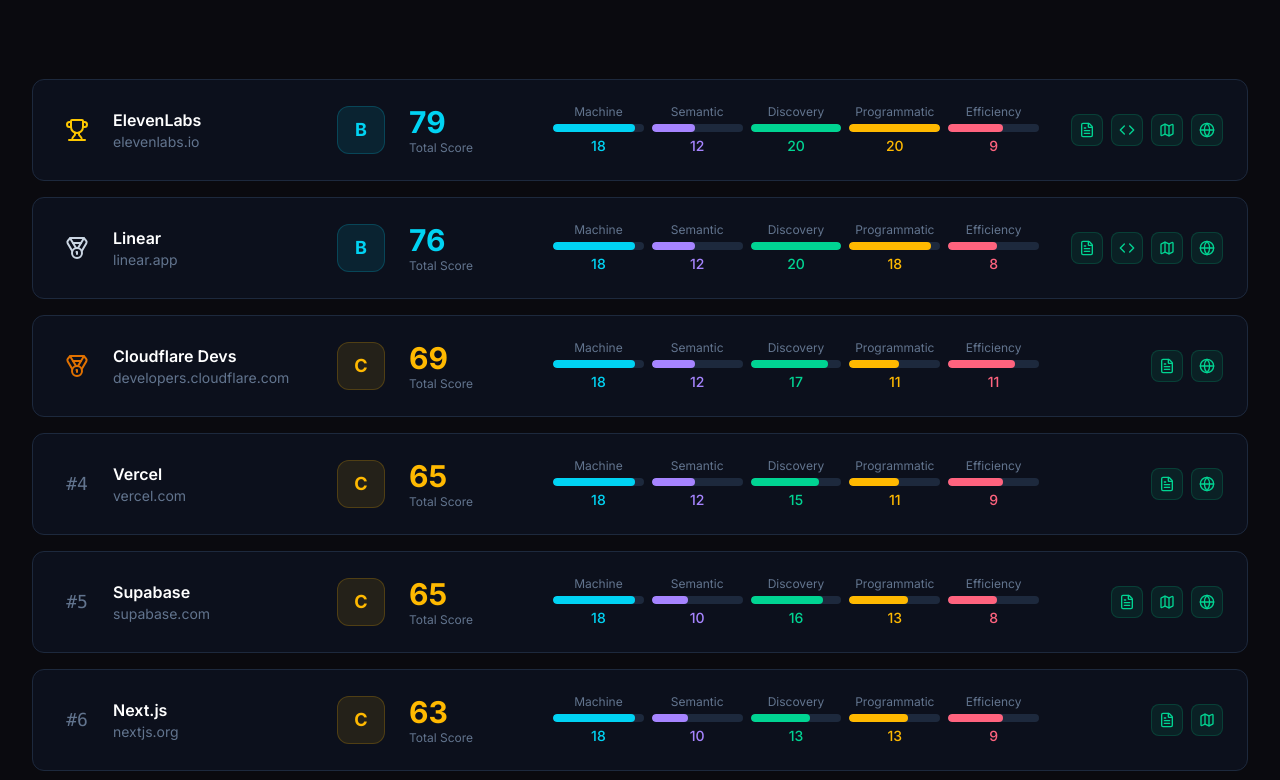
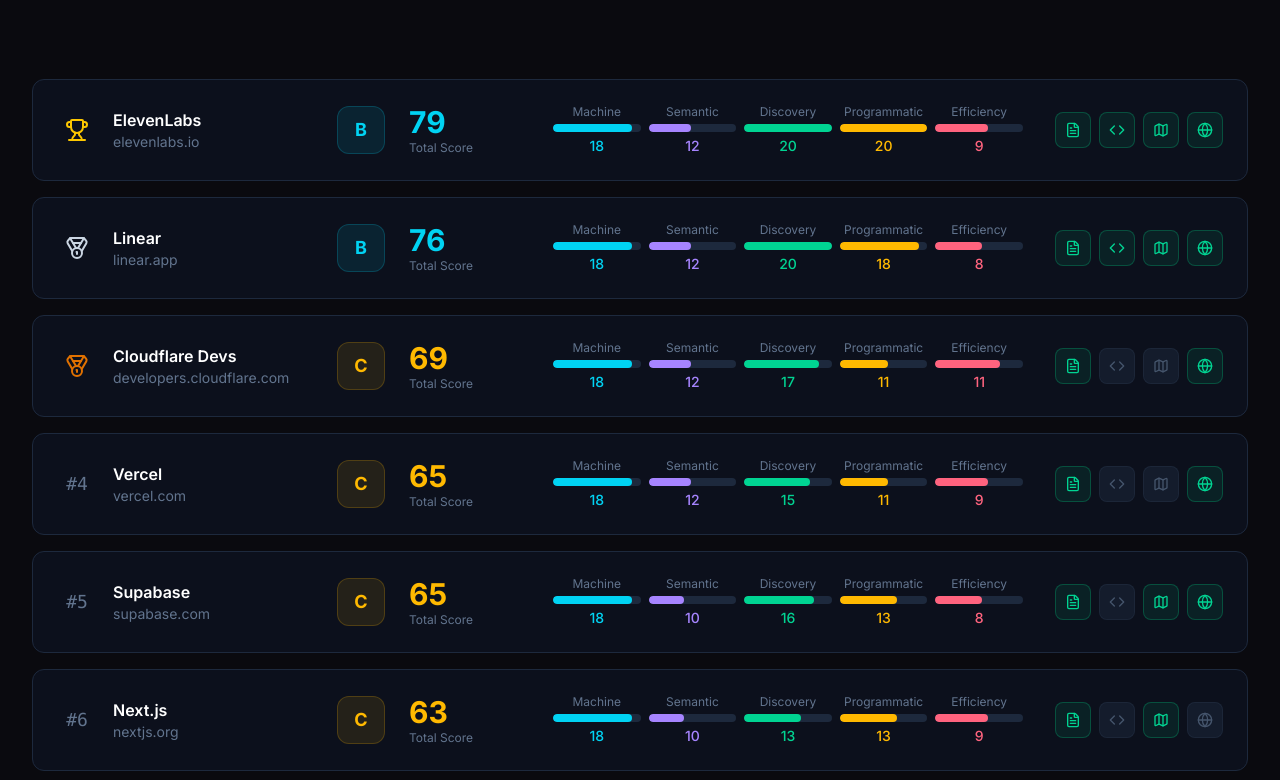
Before and after one commit to claw-constellation/ai-findability-audit, a Next.js app in the folder mvp/my-app/: page /leaderboard in a window 1280 px wide. Shown: the part 620-1400 px from the top of the page. Built offline with nearby package versions, Linux system fonts and the light colour scheme.

Commit message:
fix: Show all 4 feature icons on leaderboard with visual distinction (green=has, gray=missing)

```diff
--- a/mvp/my-app/app/leaderboard/page.tsx
+++ b/mvp/my-app/app/leaderboard/page.tsx
@@ -337,27 +337,51 @@
                 </div>
 
                 {/* Far Right: Key Features */}
-                <div className="flex items-center gap-2 lg:w-40 shrink-0 justify-end">
-                  {site.hasLLMsTxt && (
-                    <span className="inline-flex items-center justify-center w-8 h-8 rounded-lg bg-emerald-500/10 border border-emerald-500/20" title="Has llms.txt">
-                      <FileText className="w-4 h-4 text-emerald-400" />
-                    </span>
-                  )}
-                  {site.hasOpenAPI && (
-                    <span className="inline-flex items-center justify-center w-8 h-8 rounded-lg bg-emerald-500/10 border border-emerald-500/20" title="Has OpenAPI">
-                      <Code className="w-4 h-4 text-emerald-400" />
-                    </span>
-                  )}
-                  {site.hasSitemap && (
-                    <span className="inline-flex items-center justify-center w-8 h-8 rounded-lg bg-emerald-500/10 border border-emerald-500/20" title="Has Sitemap">
-                      <Map className="w-4 h-4 text-emerald-400" />
-                    </span>
-                  )}
-                  {site.hasRobots && (
-                    <span className="inline-flex items-center justify-center w-8 h-8 rounded-lg bg-emerald-500/10 border border-emerald-500/20" title="Has Robots.txt">
-                      <Globe className="w-4 h-4 text-emerald-400" />
-                    </span>
-                  )}
+                <div className="flex items-center gap-2 lg:w-44 shrink-0 justify-end">
+                  {/* llms.txt */}
+                  <span
+                    className={`inline-flex items-center justify-center w-9 h-9 rounded-lg border transition-colors ${
+                      site.hasLLMsTxt
+                        ? 'bg-emerald-500/10 border-emerald-500/30'
+                        : 'bg-slate-800/50 border-slate-700/30'
+                    }`}
+                    title={site.hasLLMsTxt ? "Has llms.txt" : "Missing llms.txt"}
+                  >
+                    <FileText className={`w-4 h-4 ${site.hasLLMsTxt ? 'text-emerald-400' : 'text-slate-600'}`} />
+                  </span>
+                  {/* OpenAPI */}
+                  <span
+                    className={`inline-flex items-center justify-center w-9 h-9 rounded-lg border transition-colors ${
+                      site.hasOpenAPI
+                        ? 'bg-emerald-500/10 border-emerald-500/30'
+                        : 'bg-slate-800/50 border-slate-700/30'
+                    }`}
+                    title={site.hasOpenAPI ? "Has OpenAPI" : "Missing OpenAPI"}
+                  >
+                    <Code className={`w-4 h-4 ${site.hasOpenAPI ? 'text-emerald-400' : 'text-slate-600'}`} />
+                  </span>
+                  {/* Sitemap */}
+                  <span
+                    className={`inline-flex items-center justify-center w-9 h-9 rounded-lg border transition-colors ${
+                      site.hasSitemap
+                        ? 'bg-emerald-500/10 border-emerald-500/30'
+                        : 'bg-slate-800/50 border-slate-700/30'
+                    }`}
+                    title={site.hasSitemap ? "Has Sitemap" : "Missing Sitemap"}
+                  >
+                    <Map className={`w-4 h-4 ${site.hasSitemap ? 'text-emerald-400' : 'text-slate-600'}`} />
+                  </span>
+                  {/* Robots.txt */}
+                  <span
+                    className={`inline-flex items-center justify-center w-9 h-9 rounded-lg border transition-colors ${
+                      site.hasRobots
+                        ? 'bg-emerald-500/10 border-emerald-500/30'
+                        : 'bg-slate-800/50 border-slate-700/30'
+                    }`}
+                    title={site.hasRobots ? "Has Robots.txt" : "Missing Robots.txt"}
+                  >
+                    <Globe className={`w-4 h-4 ${site.hasRobots ? 'text-emerald-400' : 'text-slate-600'}`} />
+                  </span>
                 </div>
               </div>
             </motion.div>
```
